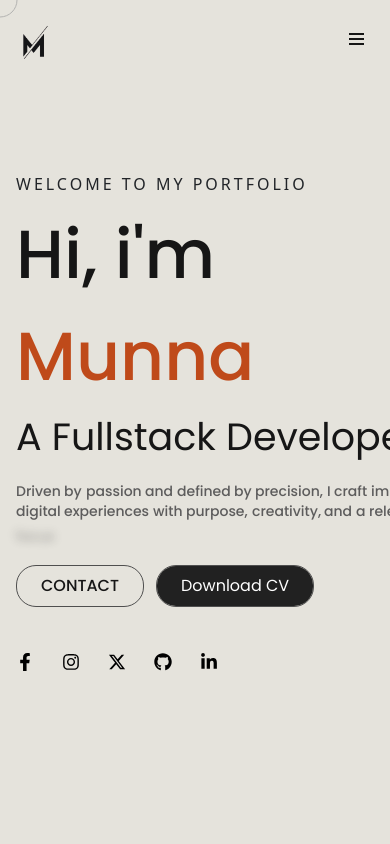
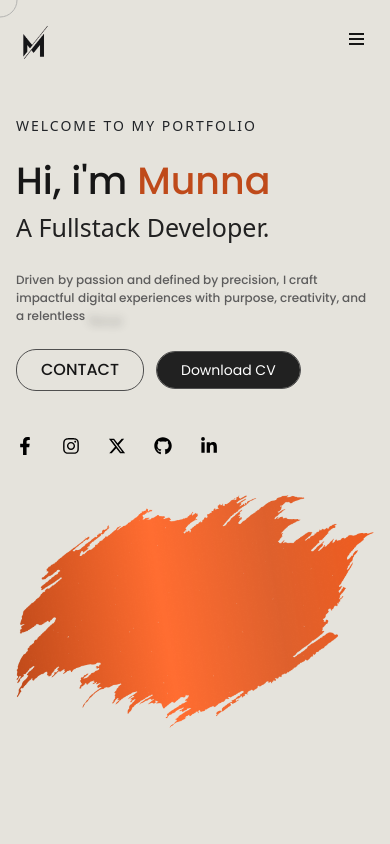
Before and after one commit to Munna-Scriptz/Portfolio, a React (Vite) app: page / in a window 390 px wide. Shown: the top 844 px of the page. Built offline with nearby package versions, Linux system fonts and the light colour scheme; a web font is replaced by a local one.

Commit message:
Banner Responsived

```diff
--- a/src/components/Banner.jsx
+++ b/src/components/Banner.jsx
@@ -19,18 +19,18 @@ const Banner = () => {
 
     useEffect(() => {
         AOS.init({
-          duration: 3000,
+          duration: 1000,
         });
     }, []);
 
   return (
     <>
-       <section id="Banner" className='pt-22 h-screen'>
+       <section id="Banner" className='pt-8 lg:pt-22 h-screen'>
             <div className="container">
-                <div className='flex justify-between'>
+                <div className='flex justify-between flex-col gap-10 lg:gap-0 lg:flex-row'>
                     <div className="bannerText" >
-                        <p data-aos="fade-right" data-aos-offset="300" data-aos-easing="ease-in-sine" className='font-medium text-base tracking-[3px] text-[#212428]'>WELCOME TO MY PORTFOLIO</p>
-                        <h1 className='font-poppins text-Primary text-[68px] font-medium mt-2'>Hi, i'm <span className='text-[#BF4A1A]'>Munna</span></h1>
+                        <p data-aos="fade-right" data-aos-offset="300" data-aos-easing="ease-in-sine" className='font-medium text-sm tracking-[2px] lg:text-base lg:tracking-[3px] text-[#212428]'>WELCOME TO MY PORTFOLIO</p>
+                        <h1 className='font-poppins text-Primary text-[38px] lg:text-[68px] font-medium lg:mt-2 mt-4'>Hi, i'm <span className='text-[#BF4A1A]'>Munna</span></h1>
                         {/* -----animated Text------- */}
                         <div>
                             <TypeAnimation
@@ -43,20 +43,20 @@ const Banner = () => {
                                     `A Fullstack Developer.`,
                                     1000,
                                 ]}
+                                className='text-[25px] lg:text-[38px] text-second'
                                 wrapper="span"
                                 speed={60}
-                                style={{ fontSize: '38px', color:' #161616', fontFamily: 'Poppins, sans-serif' , display: 'inline-block' }}
                                 repeat={Infinity}
                             />
                         </div>
-                        <div className='font-medium font-poppins text-sm text-[#2d2e30be] mt-4 w-[435px]'><BlurText text="Driven by passion and defined by precision, I craft impactful digital experiences with purpose, creativity, and a relentless focus on excellence." delay={350} animateBy="words" direction="top"/></div>
+                        <div className='font-medium font-poppins text-[#2d2e30be] mt-6 lg:mt-4 w-full text-[12px] lg:text-sm lg:w-[435px]'><BlurText text="Driven by passion and defined by precision, I craft impactful digital experiences with purpose, creativity, and a relentless focus on excellence." delay={350} animateBy="words" direction="top"/></div>
                         {/* -----Text Button------- */}
                         <div className='mt-6 flex items-center gap-3'>
                             <Magnet padding={10} disabled={false} magnetStrength={5}>
                               <Link className='ContactButton font-poppins font-medium text-base text-Primary hover-this'>CONTACT</Link>
                             </Magnet>
                             <Magnet padding={10} disabled={false} magnetStrength={5}>
-                              <Link className='DownloadCv font-poppins font-medium text-base text-Primary hover-this'>
+                              <Link className='DownloadCv px-[24px] py-[10px] font-poppins font-medium  text-Primary text-sm lg:py-[8px] lg:text-base hover-this'>
                                   <span>Download CV</span>
                               </Link>
                             </Magnet>
@@ -81,7 +81,7 @@ const Banner = () => {
                             </Magnet>
                         </div>
                     </div>
-                    <div id="bannerPhoto">
+                    <div id="bannerPhoto" className=''>
                         <img src={PortfolioPic} alt="Image" />
                     </div>
                 </div>
--- a/src/components/ResNavbar.jsx
+++ b/src/components/ResNavbar.jsx
@@ -28,10 +28,9 @@ export const ResNavbar = () => {
             <span className={`w-[15px] h-[2px] bg-Primary absolute top-[10px] right-[10px] duration-[.3s] ${Value? 'opacity-100' : 'opacity-0'}`}></span>
             <span className={`w-[15px] h-[2px] bg-Primary absolute right-[10px] duration-[.3s] ${Value? 'rotate-[0deg] top-[15px]' : 'rotate-[-45deg] top-[7px]' }`}></span>
         </button>
+
         {/* ------Button Menu------ */}
-
-
-        <div className={`h-screen w-[60%] absolute top-0 bg-Primary p-5 flex justify-center duration-[.8s] rounded-2xl shadow-[0_3px_10px_rgb(0,0,0,0.2)] overflow-hidden z-50 ${Value? ' translate-x-[-520px] md:translate-x-[-740px] ' : ' translate-x-[-15px]'}`}>
+        <div className={`h-screen w-[60%] absolute top-0 bg-Primary p-5 flex justify-center duration-[.8s] rounded-2xl shadow-[0_3px_10px_rgb(0,0,0,0.2)] overflow-hidden z-50 ${Value? ' translate-x-[-520px] md:translate-x-[-740px] ' : ' translate-x-[0px]'}`}>
             <div className='flex items-center justify-between absolute top-0 right-0 w-full p-5'>
                 <Link to={'/'} className='w-[24px] h-[24px]'><img src={ResLogo} alt="Logo" /></Link>
                 <button className='relative w-[32px] h-[28px] cursor-pointer right-0' onClick={()=>SetValue(!Value)}>
```
